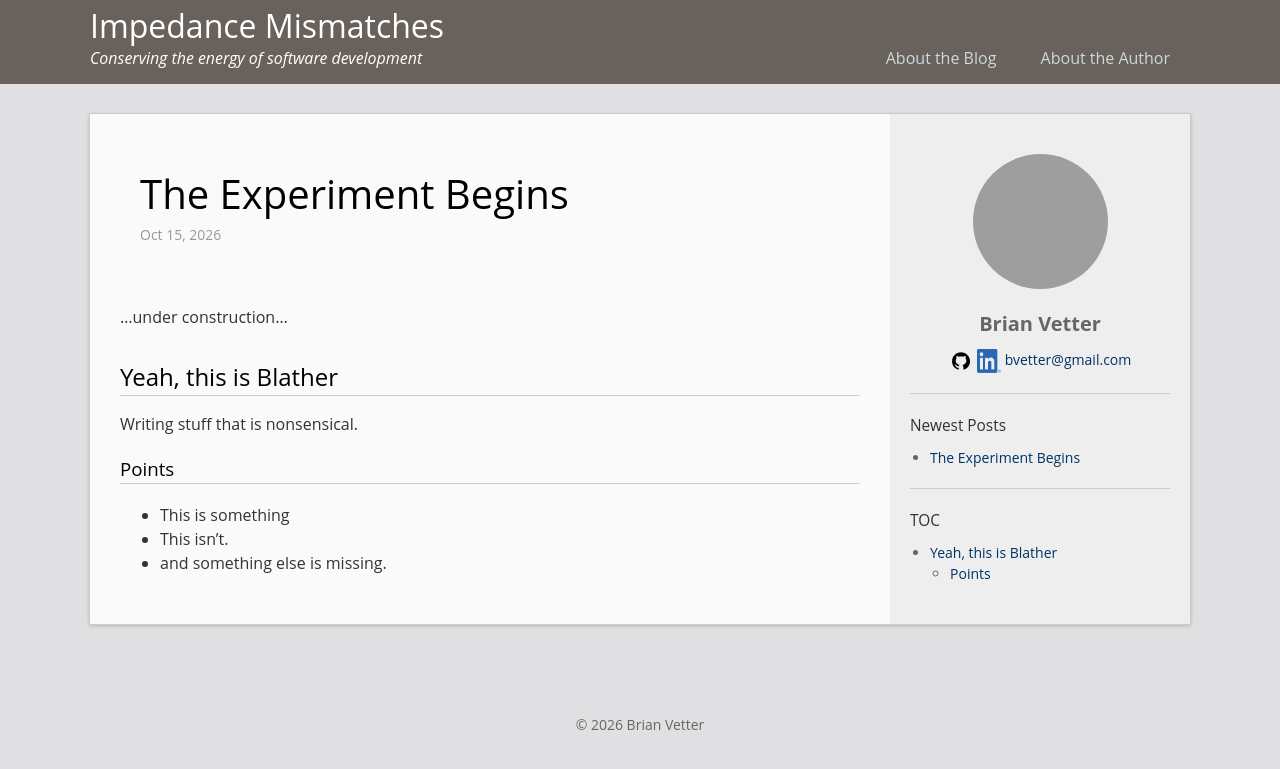
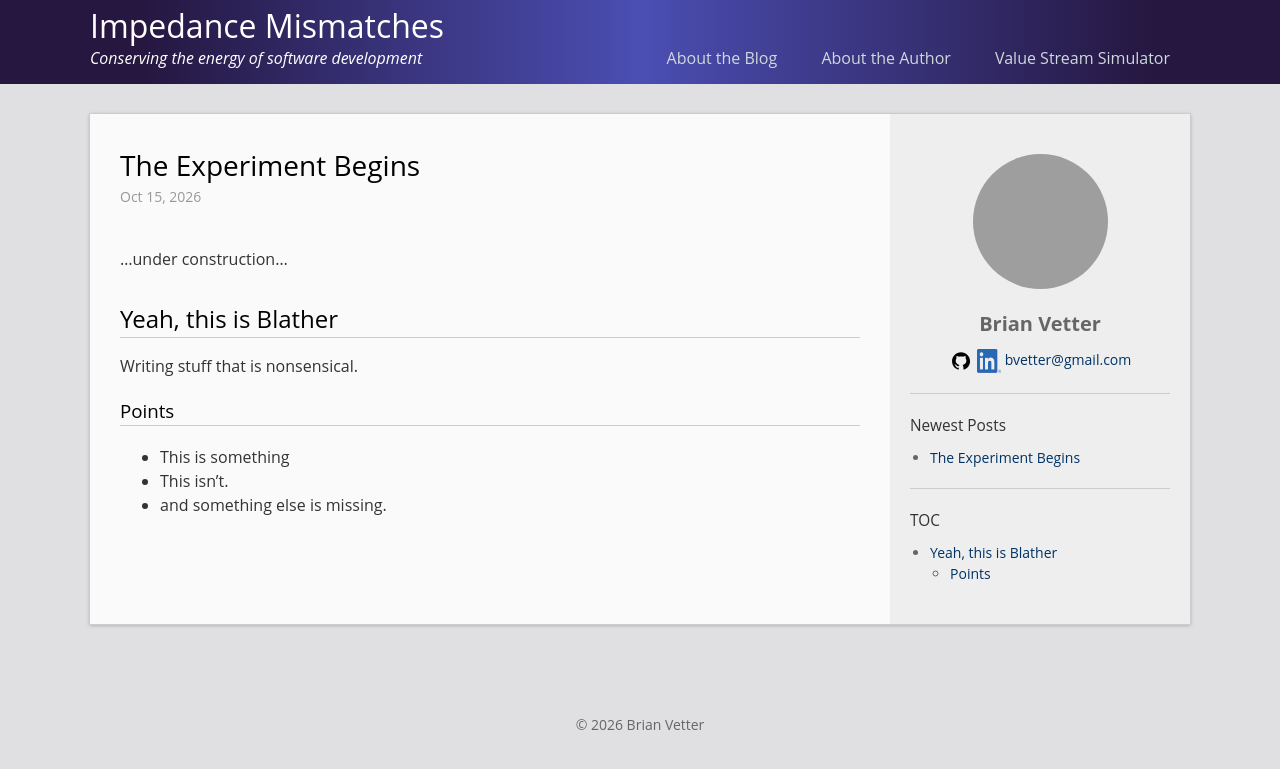
Before and after one commit to bvett/bvett.github.io, a Jekyll site: the page built from docs/_posts/2026-10-15-experiment-begins.md, in a window 1280 px wide. Shown: the top 769 px of the page. Built offline with Jekyll 4.4.1, drawn with Linux system fonts in a browser that asks for light colours; grey boxes are pictures that could not be loaded.

Commit message:
feat: layout and formatting changes

```diff
--- a/docs/_config.yml
+++ b/docs/_config.yml
@@ -34,6 +34,7 @@ header:
   links:
     About the Blog: /about-the-blog/
     About the Author: /about-the-author/
+    Value Stream Simulator: https://github.com/bvett/value-stream-simulator
 
 permalink: /articles/:title
 plugins:
--- a/docs/_sass/_layout.scss
+++ b/docs/_sass/_layout.scss
@@ -14,7 +14,7 @@ body {
 
 .header {
 	line-height: $base-font-size * 2;
-	background-color: $header-bg;
+	background: linear-gradient(90deg, rgba(37, 23, 64, 1) 11%, rgba(75, 78, 179, 1) 50%, rgba(37, 23, 64, 1) 90%);
 	padding: 10px;
 	margin: 0;
 
--- a/docs/_sass/_post.scss
+++ b/docs/_sass/_post.scss
@@ -1,12 +1,12 @@
 .post {
     .post-header {
-    	margin: 0 100px;
+    	margin: 0 0px;
     	margin-bottom: 40px;
-    	padding: 20px;
+    	padding: 0px;
         .post-title {
-        	font-size:40px;
+        	font-size:28px;
         	font-weight: normal;
-        	margin: 0 -100px;
+        	margin: 0 0px;
         	@include media-query($on-palm) {
         		font-size: 34px;
         	}
@@ -14,7 +14,7 @@
         .post-meta {
         	color:#999;
         	font-size:$small-font-size;
-        	margin: 0 -100px;
+        	margin: 0 0;
         }
         @include media-query($on-palm) {
     		text-align:center;
--- a/docs/css/main.scss
+++ b/docs/css/main.scss
@@ -23,7 +23,7 @@ $on-laptop:        800px;
 $color-link: #036;
 $color-link-hover: #069;
 
-$header-bg: #69615B;
+$header-bg: #363391;
 $header-bg-hover: #78909C;
 $header-link: #CFD8DC;
 $header-fg: #FFF;
```
